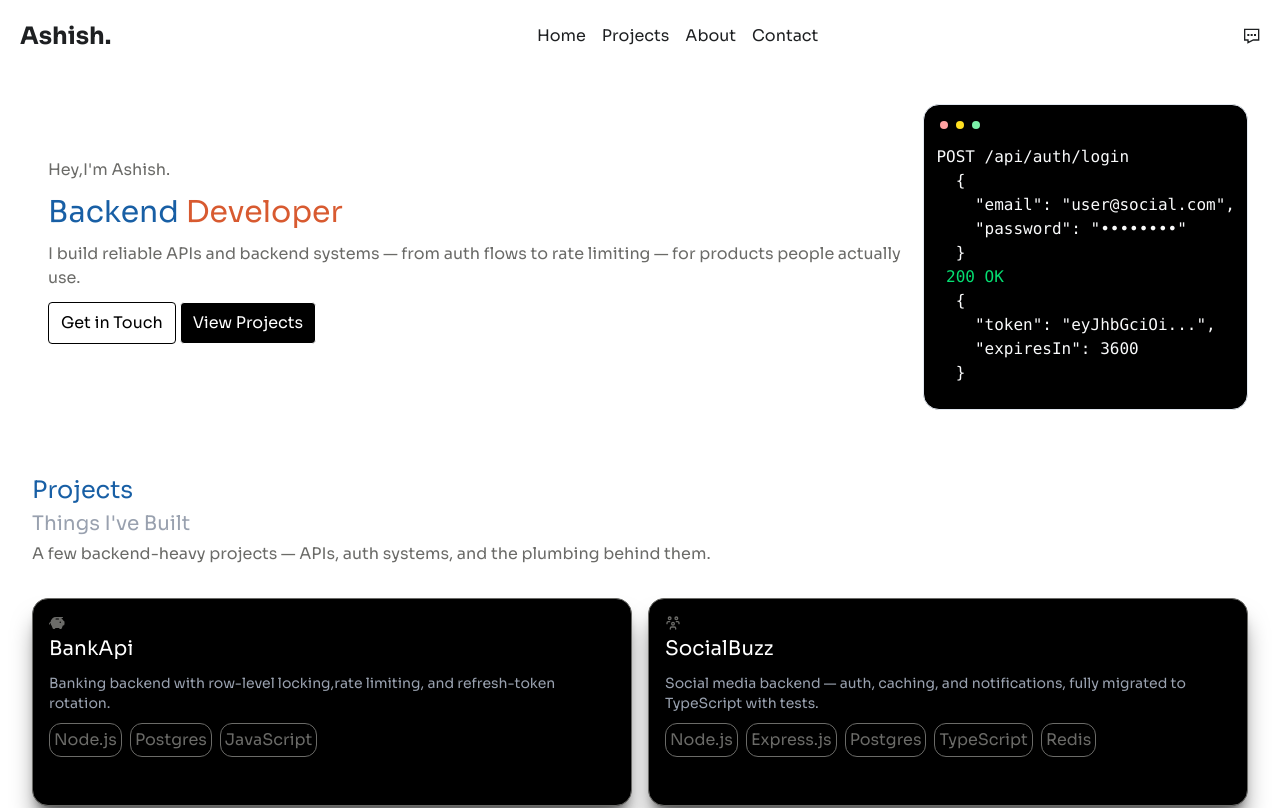
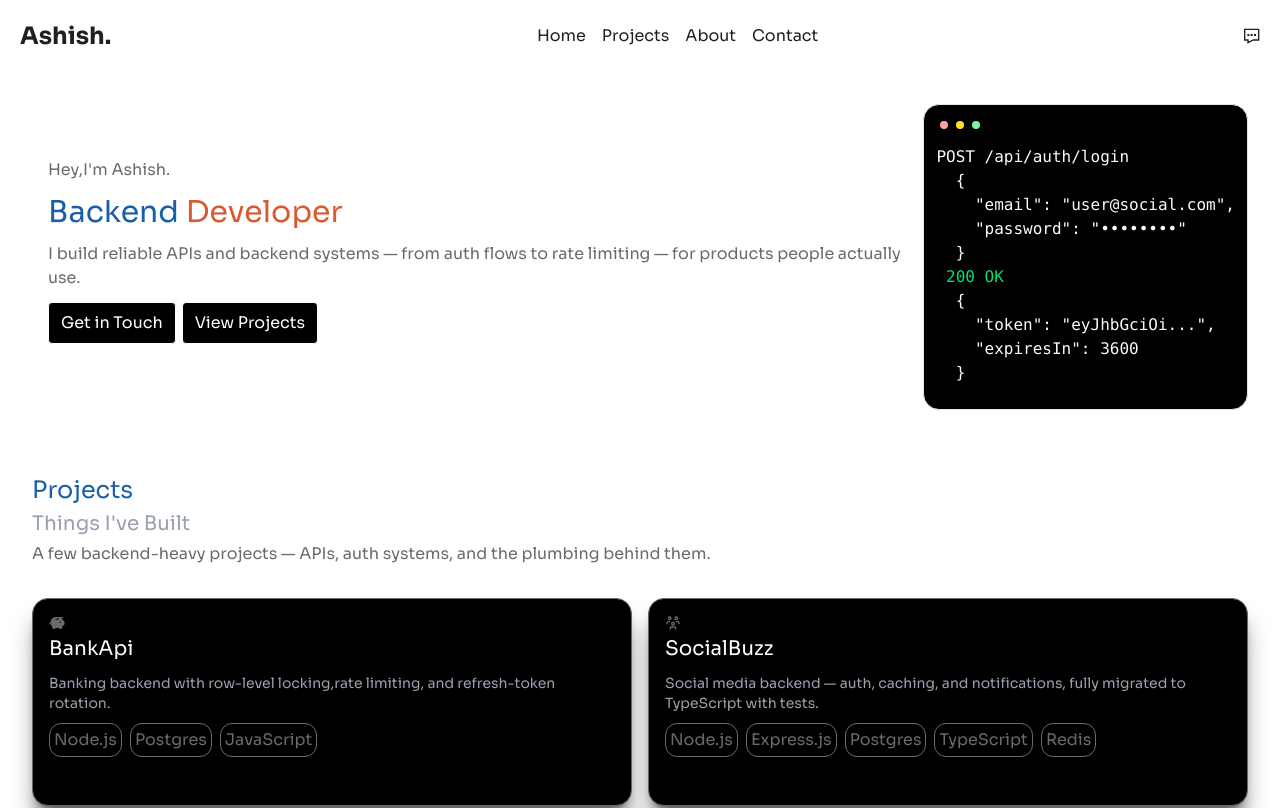
Before and after one commit to AshishResolute/portfolio, a React app: page / in a window 1280 px wide. Shown: the top 808 px of the page. Built offline with nearby package versions, Linux system fonts and the light colour scheme; the HTML template or start-up script is replaced by a standard one.

Commit message:
NavBar links now navigates to each sections scrolling smoothly

```diff
--- a/src/components/Navbar.jsx
+++ b/src/components/Navbar.jsx
@@ -3,11 +3,11 @@ import { VscMenu } from "react-icons/vsc";
 import { AiOutlineClose } from "react-icons/ai";
 export const NavBar = ({userName,navModal,setNavModal})=>{
     return (
-      <nav className=" p-5 flex justify-between items-center gap-2 font-sora">
+      <nav className=" p-5 flex justify-between items-center gap-2 font-sora ">
         <h1 className="font-bold text-2xl hover:text-[#6320EE] transition-colors duration-300">{userName}</h1>
         <ul className="hidden md:flex gap-4">
-            <li>Home</li>
-            <li>Projects</li>
+            <a href="#hero"><li>Home</li></a>
+            <a href="#projects"><li>Projects</li></a>
             <li>About</li>
             <li>Contact</li>
         </ul>
--- a/src/components/main.jsx
+++ b/src/components/main.jsx
@@ -1,7 +1,10 @@
 export const Hero = ({ userName }) => {
   return (
     // use flex-1 so that this div take the remaining space after nav as min-h-screen added a scroll bar
-    <div className=" flex flex-col   md:flex-row md:items-center   text-[#6b6b68] p-8 overflow-y-auto">
+    <div
+      className=" flex flex-col   md:flex-row md:items-center   text-[#6b6b68] p-8 overflow-y-auto"
+      id="hero"
+    >
       <div className="space-y-3  p-4">
         <h2>Hey,I'm {userName}</h2>
         <h1 className="text-[#d85a30] text-3xl">
@@ -11,12 +14,27 @@ export const Hero = ({ userName }) => {
           I build reliable APIs and backend systems — from auth flows to rate
           limiting — for products people actually use.
         </p>
-        <button className="rounded border px-3 py-2 mr-1  text-black hover:bg-black hover:text-white transition-colors duration-300">
+        {/* <button className="rounded border px-3 py-2 mr-1  text-black hover:bg-black hover:text-white transition-colors duration-300">
           Get in Touch
-        </button>
-        <button className="rounded border px-3 py-2 text-white bg-black hover:bg-white hover:text-black transition-colors duration-300">
+        </button> */}
+        {/* button  swallows a tags click so had to remove buttons*/}
+        {/* <a href="#projects">
+          <button className="rounded border px-3 py-2 text-white bg-black hover:bg-white hover:text-black transition-colors duration-300">
+            View Projects
+          </button>
+        </a> */}
+        <a
+          href="#"
+          className=" mr-1.5 inline-block rounded border px-3 py-2 text-white bg-black hover:bg-white hover:text-black transition-colors duration-300"
+        >
+          Get in Touch
+        </a>
+        <a
+          href="#projects"
+          className="inline-block rounded border px-3 py-2 text-white bg-black hover:bg-white hover:text-black transition-colors duration-300"
+        >
           View Projects
-        </button>
+        </a>
       </div>
       <CodeCard />
     </div>
--- a/src/components/project.jsx
+++ b/src/components/project.jsx
@@ -3,7 +3,7 @@ import { projects } from "../data/projects.data.js";
 
 export const Projects = () => {
   return (
-    <div className=" p-8 space-y-8 text-[#6b6b68]">
+    <div className=" p-8 space-y-8 text-[#6b6b68]" id="projects">
       <ProjectSectionHeader />
       <div className="grid md:grid-cols-2 grid-cols-1  md:grid-rows-2 gap-4 ">
         {projects.map((data) => (
--- a/src/index.css
+++ b/src/index.css
@@ -4,3 +4,7 @@
 @theme {
   --font-sora:"Sora",sans-serif;
 }
+
+html{
+  scroll-behavior: smooth;
+}
```
